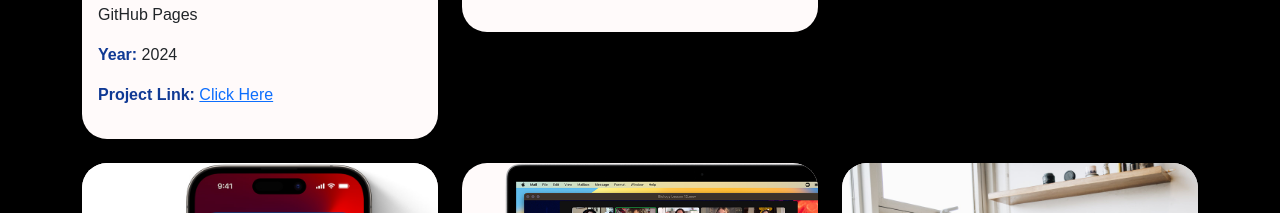
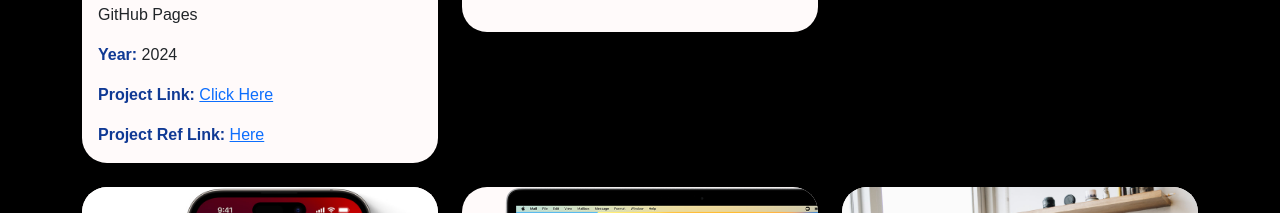
Before and after one commit to mostafamohamedmostafa/moustappha, a React (Create React App) app: page / in a window 1280 px wide. Shown: the part 6581-6794 px from the top of the page. Built offline with nearby package versions, Linux system fonts and the light colour scheme; a web font is replaced by a local one.

Commit message:
update data

```diff
--- a/src/Component/Data.js
+++ b/src/Component/Data.js
@@ -143,7 +143,7 @@ const DemosProjects = [
       " React Js , Bootstrap , Aos Animation , React Router , React Icons , GitHub Pages ",
     Year: "2024",
     IMG: multiuse,
-    IMGAlt: "Multi Use  Resume",
+    IMGAlt: "Multi Use  Demo",
     Link: "https://mostafamohamedmostafa.github.io/multiuse/",
     LinkRef: "",
     LinkText: "",
@@ -171,8 +171,8 @@ const DemosProjects = [
     IMG: PersonalResume,
     IMGAlt: "Personal Resume",
     Link: "https://mostafamohamedmostafa.github.io/personal-resume-react/",
-    LinkRef: "",
-    LinkText: "",
+    LinkRef: "https://noxfolio.vercel.app/",
+    LinkText: "Here",
   },
   {
     ProjectName: "ToDO List",
```
